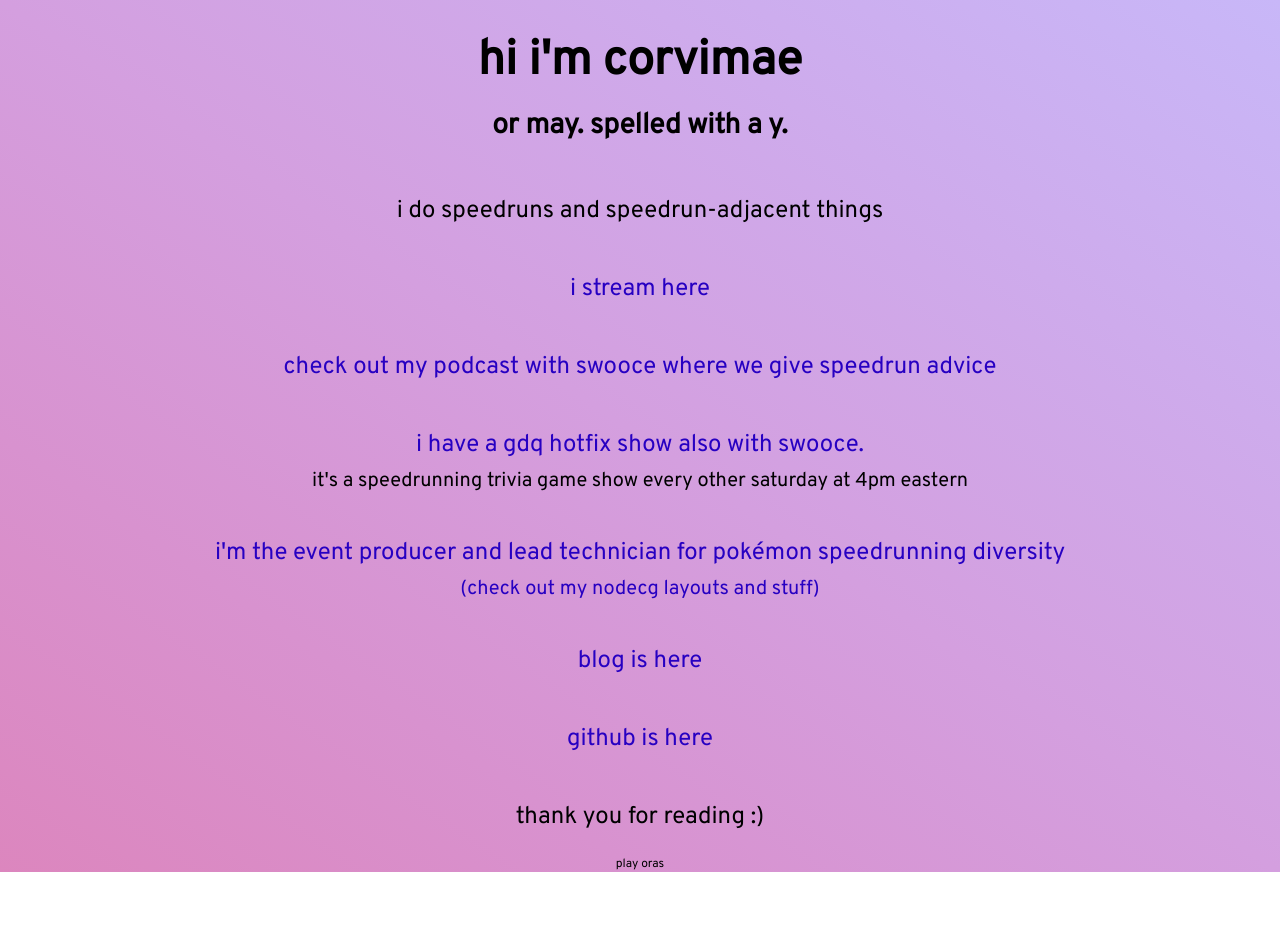
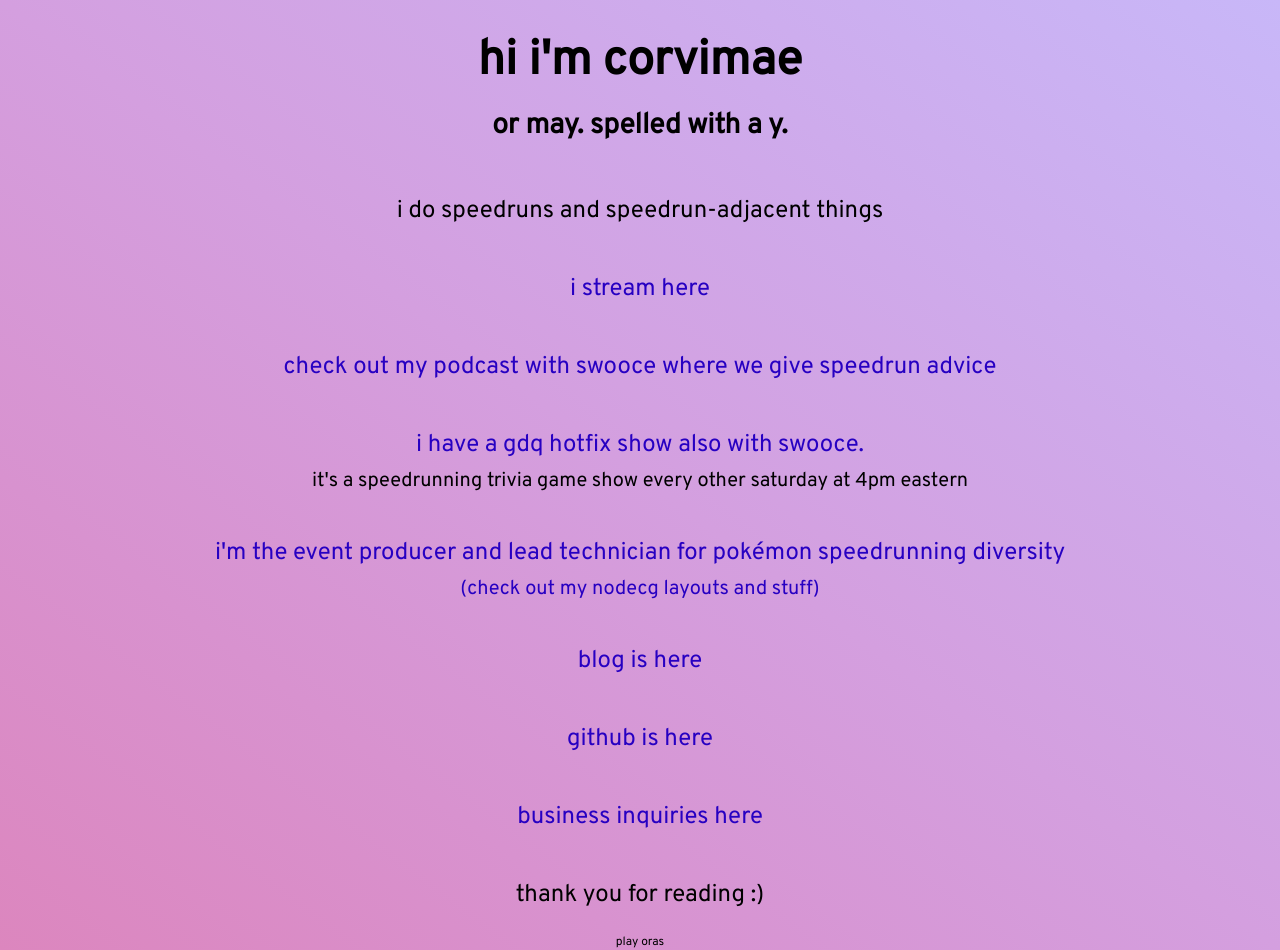
Before and after one commit to Corvimae/corvimae-dot-com, a Next.js app: page / in a window 1280 px wide. Before the commit the page ends 872 px from the top, so only its background shows below. Built offline with nearby package versions, Linux system fonts and the light colour scheme.

Commit message:
email link

```diff
--- a/pages/index.js
+++ b/pages/index.js
@@ -55,6 +55,9 @@ export default function Home() {
         <Link href="https://github.com/corvimae">
           github is here
         </Link>
+        <Link href="mailto:corvimae@maybreak.com">
+          business inquiries here
+        </Link>
         <p>
           thank you for reading :)
         </p>
```
